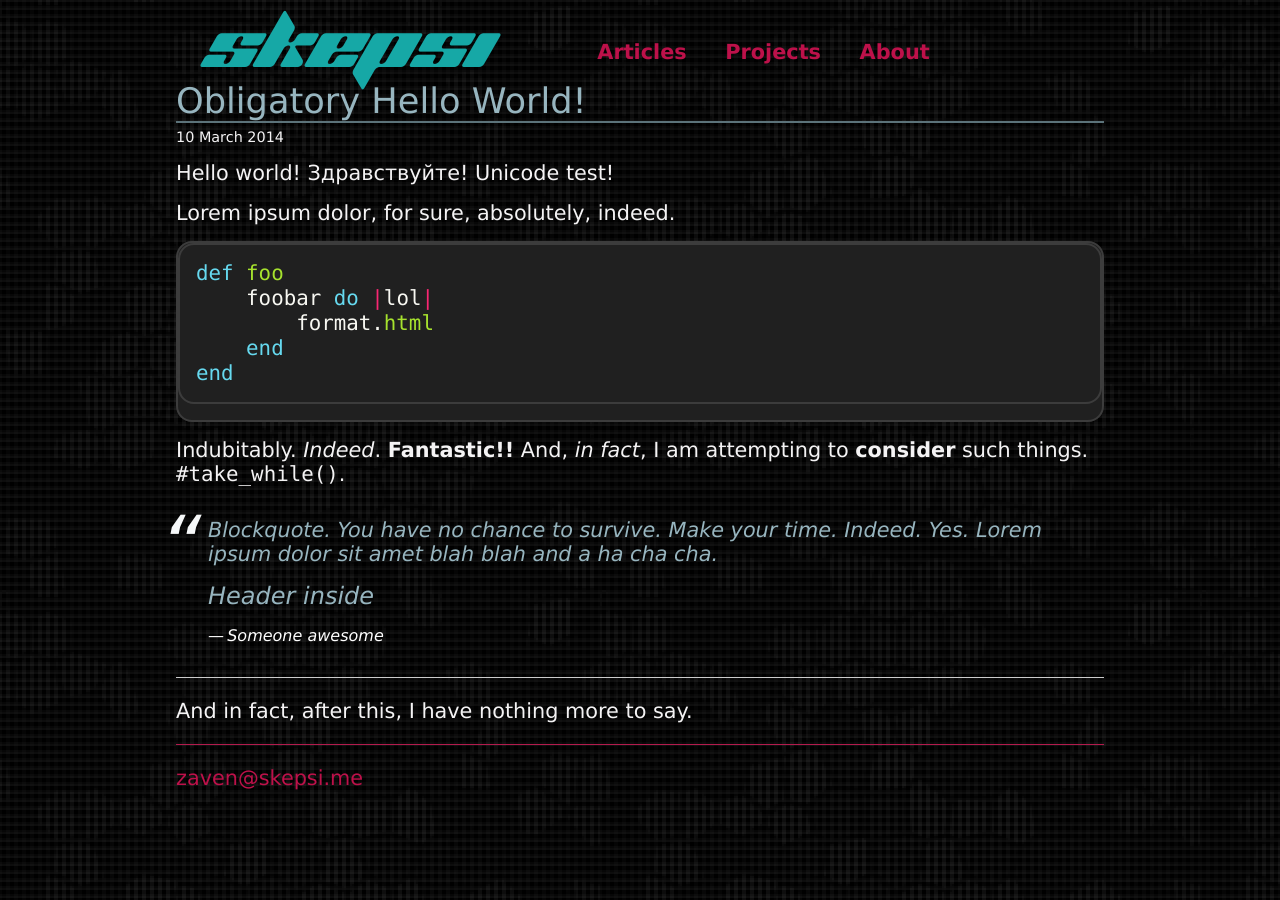
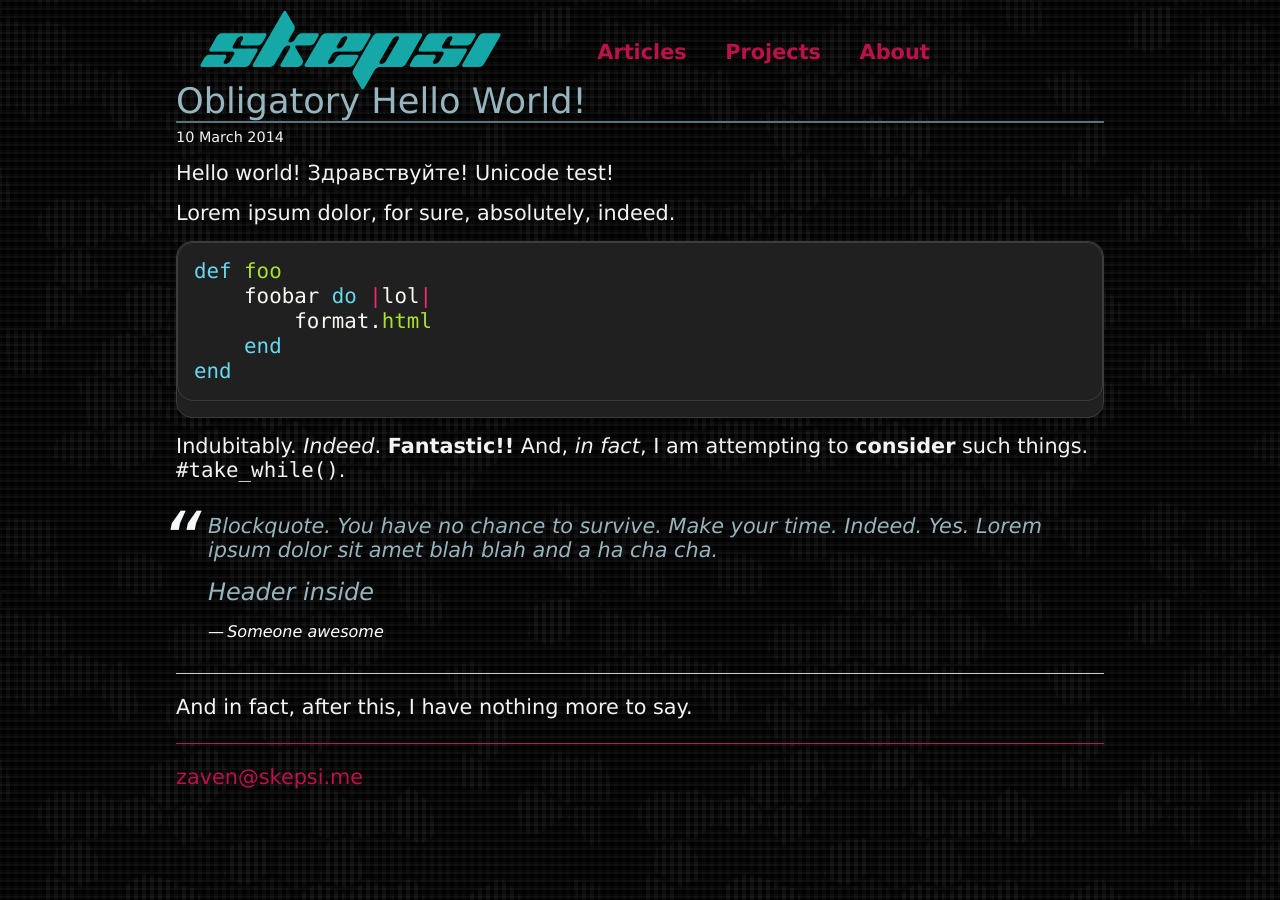
Before and after one commit to voithos/voithos.github.io, a Jekyll site: the page built from _posts/2014-03-10-obligatory-hello-world.md, in a window 1280 px wide. Built offline with Jekyll 4.4.1, drawn with Linux system fonts in a browser that asks for light colours; Markdown is read by kramdown in place of the engine named in the settings.

Commit message:
Misc style changes

```diff
--- a/assets/css/main.css
+++ b/assets/css/main.css
@@ -310,6 +310,7 @@
     font-weight: bold; }
 
 footer hr {
+  margin-top: 1.5rem;
   border-color: #b31b4d; }
 
 .posts article > h2 a {
@@ -330,11 +331,11 @@
 article > .meta {
   font-size: 0.9rem; }
 article .post ul, article .post ol {
-  margin-left: 1.35rem; }
+  margin-left: 2.5rem; }
 
 .highlight {
   border-radius: 1rem;
-  border: 2px solid #3c3c3c;
+  border: 1px solid #3c3c3c;
   background-color: #202020;
   margin-bottom: 1rem;
   -webkit-transition: border-radius 0.2s ease-in-out 0s;
--- a/assets/scss/main.scss
+++ b/assets/scss/main.scss
@@ -151,6 +151,7 @@
 //
 footer {
     hr {
+        margin-top: 1.5rem;
         border-color: desaturate($secondary-color, 10);
     }
 }
@@ -191,14 +192,14 @@
 
     .post {
         ul, ol {
-            margin-left: 1.35rem;
+            margin-left: 2.5rem;
         }
     }
 }
 
 .highlight {
     border-radius: 1rem;
-    border: 2px solid lighten($dark-color, 11);
+    border: 1px solid lighten($dark-color, 11);
     background-color: $dark-color;
     margin-bottom: 1rem;
     @include transition(border-radius, 0.2s, ease-in-out);
```
